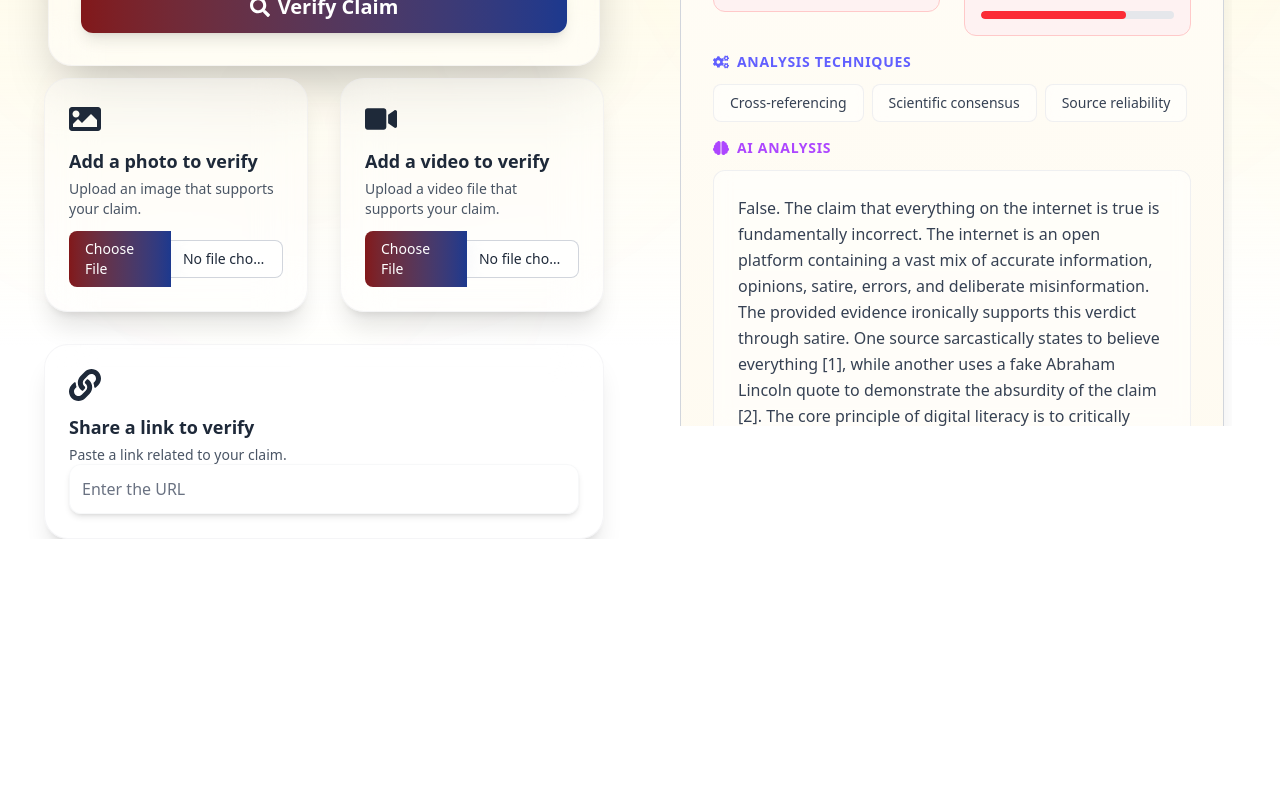
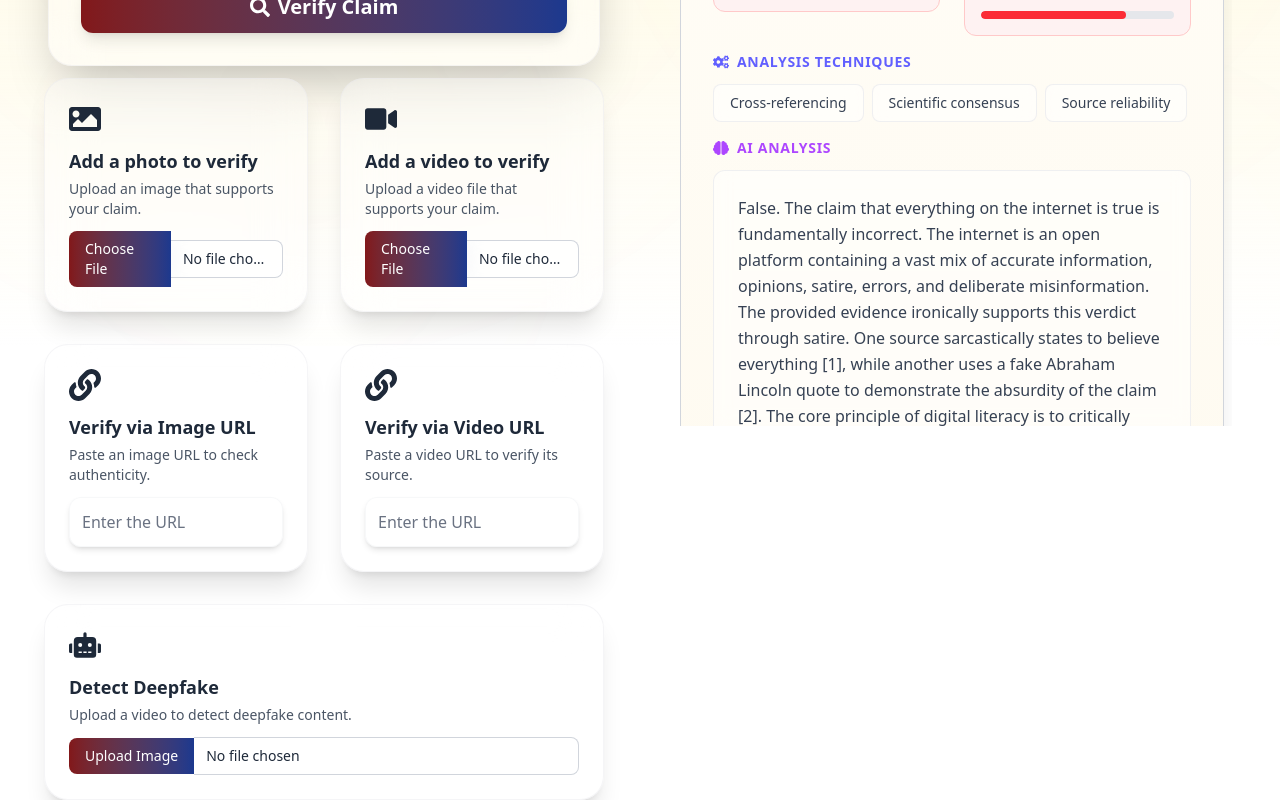
Before and after one commit to Satya-Shield/RefinedFrontend, a Next.js app: page /combat in a window 1280 px wide. Shown: the part 454-1254 px from the top of the page. Before the commit the page ends 993 px from the top, so only its background shows below. Built offline with nearby package versions, Linux system fonts and the light colour scheme; no server answers.

Commit message:
Added input boxes for deepfake detection

```diff
--- a/app/combat/page.jsx
+++ b/app/combat/page.jsx
@@ -286,11 +286,54 @@ const Combat = () => {
 
           <div className="flex justify-center lg:justify-start lg:w-1/2 -mt-8">
             {jsonResponse && (
-              <div className="mt-6">
-                <BackendResponse jsonResponse={jsonResponse} />
+              <div className="mt-6 w-full space-y-6">
+                {/* 🟩 Overall Verdict + Summary Section */}
+                {jsonResponse.verdict !== undefined && (
+                  <div className="bg-white/40 backdrop-blur-xl border border-gray-200/40 shadow-xl rounded-2xl p-5 relative w-full">
+                    {/* Top Row: Verdict + Chat Icon */}
+                    <div className="flex justify-between items-center mb-3">
+                      <h2 className="text-xl font-semibold text-gray-800">
+                        Overall Verdict:{" "}
+                        <span
+                          className={`${
+                            jsonResponse.verdict
+                              ? "text-green-600"
+                              : jsonResponse.verdict === false
+                              ? "text-red-600"
+                              : "text-yellow-500"
+                          }`}
+                        >
+                          {jsonResponse.verdict === true
+                            ? "True"
+                            : jsonResponse.verdict === false
+                            ? "False"
+                            : "Uncertain"}
+                        </span>
+                      </h2>
+
+                      {/* Chat More Button */}
+                      <button className="px-3 py-1.5 bg-gradient-to-r from-purple-600 to-indigo-600 text-white rounded-full text-sm font-medium shadow-md hover:opacity-90 transition">
+                        💬 Chat More
+                      </button>
+                    </div>
+
+                    {/* Scrollable Summary Box */}
+                    <div className="bg-white/50 rounded-xl border border-gray-100/50 shadow-inner p-3 max-h-48 overflow-y-auto text-gray-700 text-sm leading-relaxed">
+                      {jsonResponse.summary || "No summary available."}
+                    </div>
+                  </div>
+                )}
+
+                {/* 🟦 Individual Claim Responses (Existing Layout) */}
+                {jsonResponse.claims ? (
+                  <BackendResponse jsonResponse={jsonResponse.claims} />
+                ) : (
+                  <BackendResponse jsonResponse={jsonResponse} />
+                )}
               </div>
             )}
           </div>
+
         </div>
       </div>
     </div>
--- a/components/FeatureCard.jsx
+++ b/components/FeatureCard.jsx
@@ -1,26 +1,36 @@
-import React, { useState } from 'react';
-import { FaImage, FaLink, FaVideo } from 'react-icons/fa';
+import React, { useState } from "react";
+import { FaImage, FaLink, FaVideo, FaRobot } from "react-icons/fa";
 
 const FeatureCard = ({ type, onFileSelect, onUrlSelect, onVideoSelect }) => {
   const [file, setFile] = useState(null);
-  const [url, setUrl] = useState('');
+  const [url, setUrl] = useState("");
   const [videoFile, setVideoFile] = useState(null);
 
   const cardConfig = {
     photo: {
       icon: <FaImage className="w-8 h-8 text-gray-800 mb-3" />,
-      title: 'Add a photo to verify',
-      description: 'Upload an image that supports your claim.',
-    },
-    link: {
-      icon: <FaLink className="w-8 h-8 text-gray-800 mb-3" />,
-      title: 'Share a link to verify',
-      description: 'Paste a link related to your claim.',
+      title: "Add a photo to verify",
+      description: "Upload an image that supports your claim.",
     },
     video: {
       icon: <FaVideo className="w-8 h-8 text-gray-800 mb-3" />,
-      title: 'Add a video to verify',
-      description: 'Upload a video file that supports your claim.',
+      title: "Add a video to verify",
+      description: "Upload a video file that supports your claim.",
+    },
+    image_url: {
+      icon: <FaLink className="w-8 h-8 text-gray-800 mb-3" />,
+      title: "Verify via Image URL",
+      description: "Paste an image URL to check authenticity.",
+    },
+    video_url: {
+      icon: <FaLink className="w-8 h-8 text-gray-800 mb-3" />,
+      title: "Verify via Video URL",
+      description: "Paste a video URL to verify its source.",
+    },
+    deepfake: {
+      icon: <FaRobot className="w-8 h-8 text-gray-800 mb-3" />,
+      title: "Detect Deepfake",
+      description: "Upload a video to detect deepfake content.",
     },
   };
 
@@ -49,7 +59,13 @@ const FeatureCard = ({ type, onFileSelect, onUrlSelect, onVideoSelect }) => {
   const config = cardConfig[type];
   if (!config) return null;
 
-  const CustomFileInput = ({ id, accept, onChange, selectedFile, buttonText }) => (
+  const CustomFileInput = ({
+    id,
+    accept,
+    onChange,
+    selectedFile,
+    buttonText,
+  }) => (
     <div className="flex items-center mt-3">
       <label
         htmlFor={id}
@@ -57,9 +73,15 @@ const FeatureCard = ({ type, onFileSelect, onUrlSelect, onVideoSelect }) => {
       >
         {buttonText}
       </label>
-      <input id={id} type="file" accept={accept} onChange={onChange} className="hidden" />
+      <input
+        id={id}
+        type="file"
+        accept={accept}
+        onChange={onChange}
+        className="hidden"
+      />
       <span className="flex-grow px-3 py-2 text-sm text-gray-800 border border-l-0 border-gray-300 rounded-r-lg bg-white/60 backdrop-blur-sm truncate">
-        {selectedFile ? selectedFile.name : 'No file chosen'}
+        {selectedFile ? selectedFile.name : "No file chosen"}
       </span>
     </div>
   );
@@ -70,7 +92,7 @@ const FeatureCard = ({ type, onFileSelect, onUrlSelect, onVideoSelect }) => {
       <h5 className="mb-1 text-lg font-semibold text-gray-800">{config.title}</h5>
       <p className="mb-3 text-sm text-gray-600">{config.description}</p>
 
-      {type === 'photo' && (
+      {type === "photo" && (
         <CustomFileInput
           id="photo-upload"
           accept="image/*"
@@ -80,18 +102,7 @@ const FeatureCard = ({ type, onFileSelect, onUrlSelect, onVideoSelect }) => {
         />
       )}
 
-      {type === 'link' && (
-        <input
-          type="text"
-          placeholder="Enter the URL"
-          value={url}
-          onChange={handleUrlChange}
-          className="w-full p-3 -mt-9 bg-white/30 backdrop-blur-xl border border-gray-200/30 rounded-xl text-gray-800 placeholder:text-gray-500 shadow-md focus:outline-none focus:ring-2 focus:ring-red-900 focus:border-transparent transition-all duration-300 hover:shadow-lg"
-        />
-      )}
-
-
-      {type === 'video' && (
+      {type === "video" && (
         <CustomFileInput
           id="video-upload"
           accept="video/*"
@@ -100,6 +111,26 @@ const FeatureCard = ({ type, onFileSelect, onUrlSelect, onVideoSelect }) => {
           buttonText="Choose File"
         />
       )}
+
+      {(type === "image_url" || type === "video_url") && (
+        <input
+          type="text"
+          placeholder="Enter the URL"
+          value={url}
+          onChange={handleUrlChange}
+          className="w-full p-3 bg-white/30 backdrop-blur-xl border border-gray-200/30 rounded-xl text-gray-800 placeholder:text-gray-500 shadow-md focus:outline-none focus:ring-2 focus:ring-red-900 focus:border-transparent transition-all duration-300 hover:shadow-lg"
+        />
+      )}
+
+      {type === "deepfake" && (
+        <CustomFileInput
+          id="deepfake-upload"
+          accept="image/*"
+          onChange={handleFileChange}
+          selectedFile={file}
+          buttonText="Upload Image"
+        />
+      )}
     </div>
   );
 };
--- a/components/FeatureCards.jsx
+++ b/components/FeatureCards.jsx
@@ -1,14 +1,31 @@
-import React from 'react';
-import FeatureCard from './FeatureCard';
+import React from "react";
+import FeatureCard from "./FeatureCard";
 
-const FeatureCards = ({onFileSelect, onVideoSelect, onUrlSelect, onResult, onLoading}) => {
+const FeatureCards = ({
+  onFileSelect,
+  onVideoSelect,
+  onImageUrlSelect,
+  onVideoUrlSelect,
+  onDeepfakeSelect,
+}) => {
   return (
     <div className="flex flex-col items-start w-full px-5 mt-2">
       <div className="grid grid-cols-1 md:grid-cols-2 gap-8 w-full max-w-1xl">
-        <FeatureCard type="photo" onFileSelect={onFileSelect}/>
-        <FeatureCard type="video"  onVideoSelect={onUrlSelect}/>
-        <div className="md:col-span-2 -mt-0">
-          <FeatureCard type="link" onUrlSelect={onUrlSelect}/>
+        {/* Photo Upload */}
+        <FeatureCard type="photo" onFileSelect={onFileSelect} />
+
+        {/* Video Upload */}
+        <FeatureCard type="video" onVideoSelect={onVideoSelect} />
+
+        {/* Split URL section */}
+        <div className="grid grid-cols-1 md:grid-cols-2 md:col-span-2 gap-8">
+          <FeatureCard type="image_url" onUrlSelect={onImageUrlSelect} />
+          <FeatureCard type="video_url" onUrlSelect={onVideoUrlSelect} />
+        </div>
+
+        {/* Deepfake Detection */}
+        <div className="md:col-span-2">
+          <FeatureCard type="deepfake" onFileSelect={onDeepfakeSelect} />
         </div>
       </div>
     </div>
```
